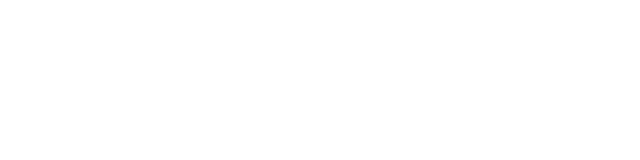
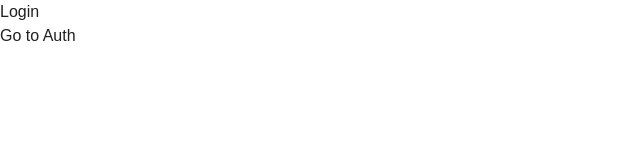
Before and after one commit to hwylhuzail/kla-meet, a Next.js app: page /login in a window 1280 px wide. Before the commit this address had no page. Shown: the top 160 px of the page, without its empty margins (0-640 px from the left). Built offline with nearby package versions, Linux system fonts and the light colour scheme.

Commit message:
Update page.tsx

```diff
--- a/app/login/page.tsx
+++ b/app/login/page.tsx
@@ -1,5 +1,18 @@
-import { redirect } from 'next/navigation'
+'use client'
+import { useRouter } from 'next/navigation'
 
-export default function LoginRedirect() {
-  redirect('/auth')
+export default function LoginPage() {
+  const router = useRouter()
+
+  const handleLogin = () => {
+    // your supabase login logic here
+    router.push('/auth')
+  }
+
+  return (
+    <div>
+      <h1>Login</h1>
+      <button onClick={handleLogin}>Go to Auth</button>
+    </div>
+  )
 }
```
